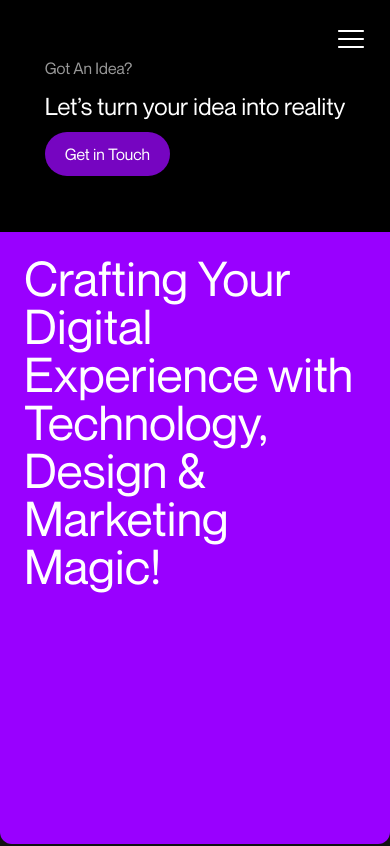
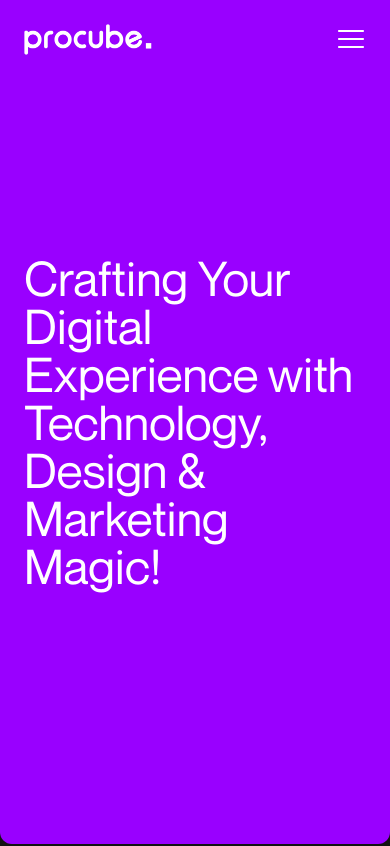
Before and after one commit to procube-cx/procube, a React (Create React App) app: page / in a window 390 px wide. Shown: the top 846 px of the page. Built offline with nearby package versions, Linux system fonts and the light colour scheme.

Commit message:
nvbar perfuct

```diff
--- a/src/component/hero/Navbar.js
+++ b/src/component/hero/Navbar.js
@@ -5,6 +5,8 @@ import { AiOutlineClose } from "react-icons/ai";
 import logo from '../../assets/images/Procube-white.png';
 import { motion } from 'framer-motion';
 import { useInView } from 'react-intersection-observer'
+import { useMediaQuery } from 'react-responsive';
+
 
 
 const data = {
@@ -85,6 +87,8 @@ const data = {
 const Navbar = () => {
     const [isMenuOpen, setIsMenuOpen] = React.useState(false);
     const [activeLink, setActiveLink] = React.useState('/');
+    const isMobile = useMediaQuery({ maxWidth: 768 });
+
 
     const [ref, inView] = useInView({
         triggerOnce: true,
@@ -143,9 +147,9 @@ const Navbar = () => {
                 <div className=" top-0 absolute w-full">
                     <div className='grid grid-cols-5'>
                         <motion.div
-                            initial={isMenuOpen ? { opacity: 1, y: 0 } : { opacity: 1, y: "-150vh" }}
-                            animate={isMenuOpen ? { opacity: 1, y: 0 } : { opacity: 1, y: "-100vh" }}
-                            transition={isMenuOpen ? { duration: 1, delay: 0 } : { duration: 0.5, delay: 0 }}
+                            initial={isMobile ? isMenuOpen ? { opacity: 1, y: 0 } : { opacity: 1, y: "-100vh" }: isMenuOpen ? {opacity: 0 ,y:-100} : { opacity: 1, y: "-150vh" }}
+                            animate={isMobile ? isMenuOpen ? { opacity: 1, y: 0 } : { opacity: 1, y: "-150vh" } : isMenuOpen ? {opacity: 1 ,y:0} : { opacity: 1, y: "-150vh"}}
+                            transition={isMobile ? isMenuOpen ? { duration: 1, delay: 0 } :{ duration:0.5} : isMenuOpen ? { duration: 1, delay: 0 } : { duration: 0.5, delay: 0 }}
                             className='col-span-5 md:col-span-3 h-screen flex flex-col justify-around bg-[#121212] px-6 md:px-24'>
                             <div className='hidden md:block'></div>
                             <div className=' grid grid-cols-2 md:grid-cols-4 font-normal py-8 gap-y-10 '>
@@ -172,9 +176,9 @@ const Navbar = () => {
                             </div>
                         </motion.div>
                         <motion.div
-                            initial={isMenuOpen ? { opacity: 1, y: 0 } : { opacity: 1, y: "-100vh" }}
-                            animate={isMenuOpen ? { opacity: 1, y: 0 } : { opacity: 1, y: "-100vh" }}
-                            transition={{ duration: 0.5, delay: 0 }}
+                            initial={isMobile ? isMenuOpen ? { opacity: 1, y: 0 } : { opacity: 1, y: "-100vh" }: isMenuOpen ? {opacity: 0 ,y:-100} : { opacity: 1, y: "-100vh" }}
+                            animate={isMobile ? isMenuOpen ? { opacity: 1, y: 0 } : { opacity: 1, y: "-150vh" } : isMenuOpen ? {opacity: 1 ,y:0} : { opacity: 1, y: "-150vh"}}
+                            transition={isMobile ? isMenuOpen ? { duration: 1, delay: 0 } :{ duration:0.5} : isMenuOpen ? { duration: 0.5, delay: 0 } : { duration: 0.5, delay: 0 }}
                             className='col-span-5 md:col-span-2 h-full flex items-center justify-center bg-black py-14 px-6 md:px-24'>
                             <div className='flex flex-col gap-y-[10px]'>
                                 <p className='text-normal text-base md:text-2xl opacity-60'>Got An Idea?</p>
```
